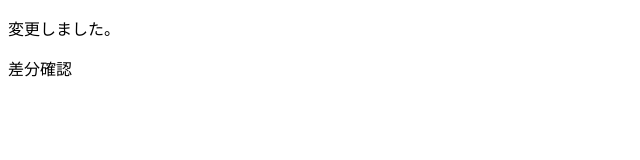
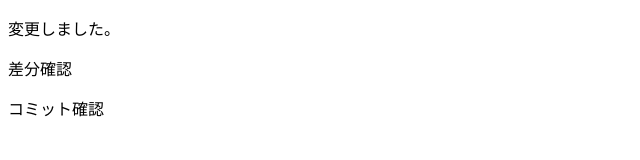
Before and after one commit to t-wan-7/html, a plain HTML site: page index.html in a window 1280 px wide. Shown: the whole page, without its empty margins (0-640 px from the left). Drawn offline with Linux system fonts and the light colour scheme.

Commit message:
コミットテストです。

```diff
--- a/index.html
+++ b/index.html
@@ -9,5 +9,6 @@
 <body>
    <p>変更しました。</p>
    <p>差分確認</p>
+   <p>コミット確認</p>
 </body>
 </html>
```
